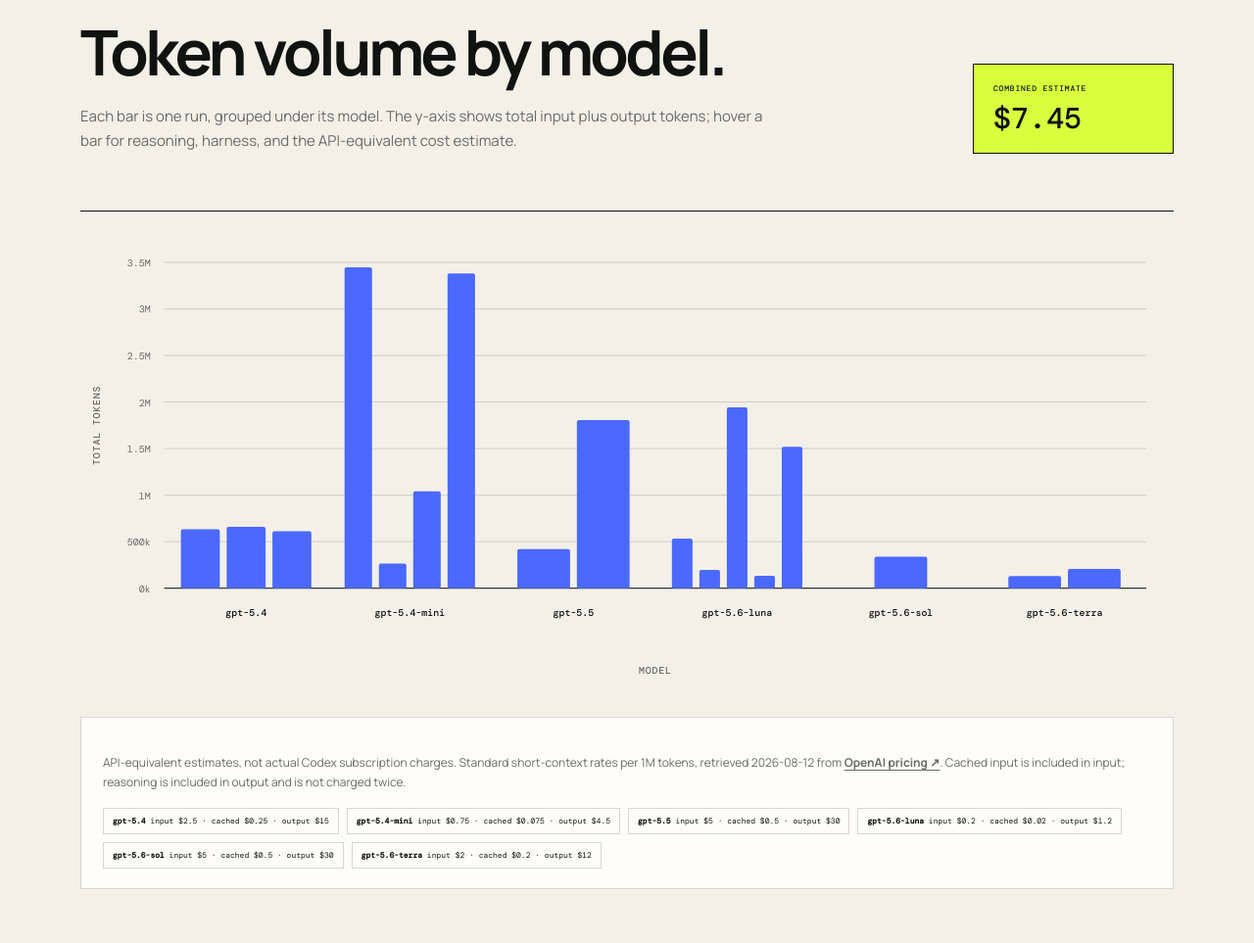
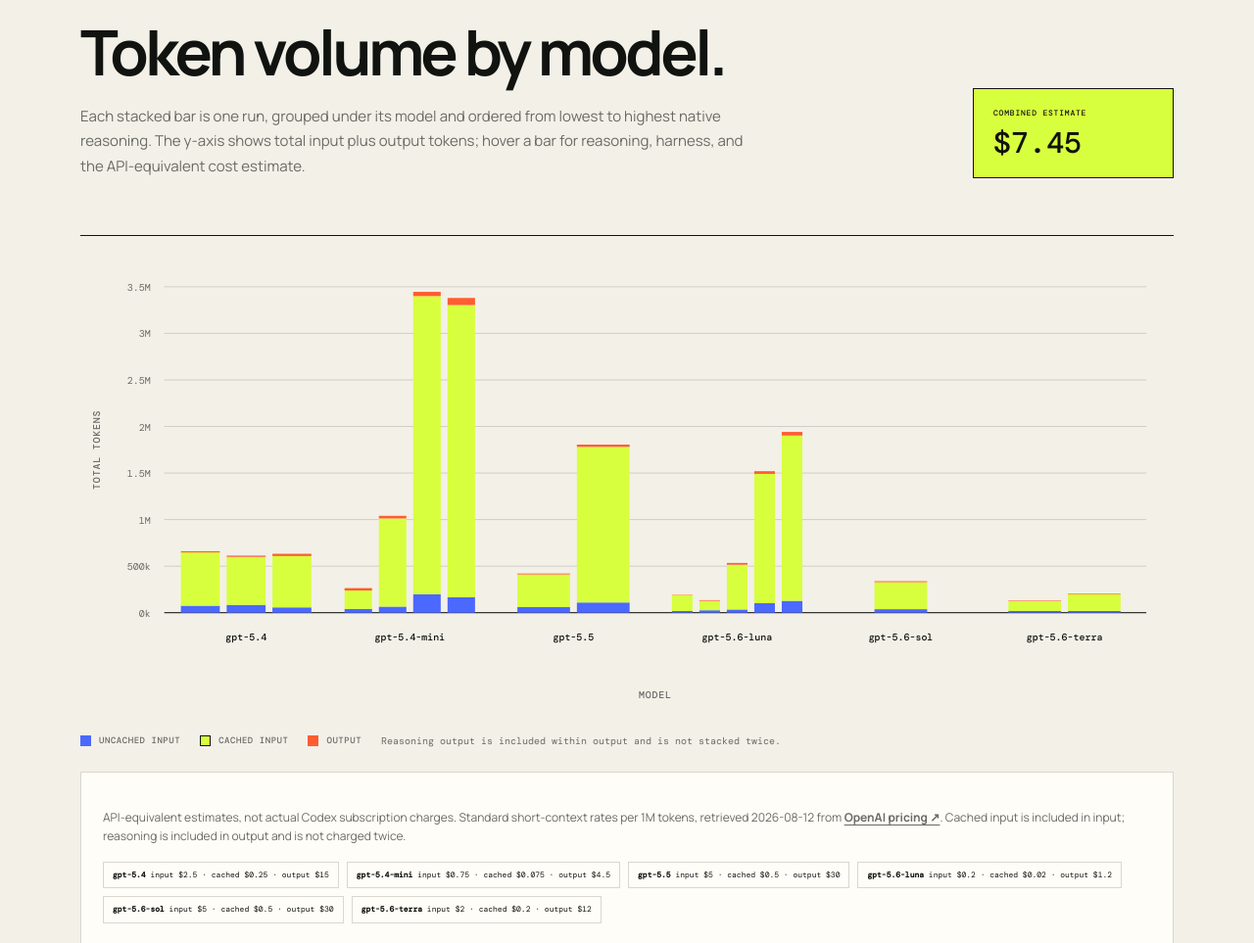
Before and after one commit to ryanbieber/benchmark-real-ai, a website: page index.html in a window 1280 px wide. Shown: the part 2662-3625 px from the top of the page at 98% size. Drawn offline with nearby package versions, Linux system fonts and the light colour scheme.

Commit message:
Color token bars and order reasoning levels

```diff
--- a/app.js
+++ b/app.js
@@ -117,7 +117,8 @@ function formatTokenAxis(value) {
 }
 
 function renderTokenChart() {
-  const runs = [...state.runs].sort((a, b) => a.model.name.localeCompare(b.model.name) || a.reasoning.native.localeCompare(b.reasoning.native) || a.id.localeCompare(b.id));
+  const reasoningOrder = { default: 0, low: 1, medium: 2, high: 3, xhigh: 4, max: 5 };
+  const runs = [...state.runs].sort((a, b) => a.model.name.localeCompare(b.model.name) || (reasoningOrder[a.reasoning.native] ?? 99) - (reasoningOrder[b.reasoning.native] ?? 99) || a.id.localeCompare(b.id));
   const groups = [...new Map(runs.map((run) => [run.model.name, runs.filter((candidate) => candidate.model.name === run.model.name)])).entries()];
   const combined = runs.reduce((sum, run) => sum + (estimateCost(run)?.total || 0), 0);
   $('#combined-cost').textContent = combined ? formatCost(combined) : 'Unavailable';
@@ -145,18 +146,27 @@ function renderTokenChart() {
     const groupBarsWidth = modelRuns.length * barWidth + (modelRuns.length - 1) * barGap;
     const startX = groupX + (groupWidth - groupBarsWidth) / 2;
     const groupBars = modelRuns.map((run, runIndex) => {
-      const value = run.usage.totalTokens;
       const barX = startX + runIndex * (barWidth + barGap);
-      const barY = y(value);
-      const barHeight = margin.top + chartHeight - barY;
+      const segments = [
+        { key: 'uncached-input', label: 'Uncached input', value: Math.max(0, run.usage.inputTokens - run.usage.cachedInputTokens) },
+        { key: 'cached-input', label: 'Cached input', value: run.usage.cachedInputTokens },
+        { key: 'output', label: 'Output', value: run.usage.outputTokens }
+      ];
+      let stackY = margin.top + chartHeight;
+      const segmentRects = segments.map((segment) => {
+        const segmentHeight = segment.value / yMax * chartHeight;
+        stackY -= segmentHeight;
+        return `<rect class="token-segment ${segment.key}" x="${barX}" y="${stackY}" width="${barWidth}" height="${segmentHeight}"/>`;
+      }).join('');
       const cost = estimateCost(run)?.total;
-      const label = `${run.model.name}, ${reasoningDescription(run)} reasoning, ${run.harness.name}: ${formatTokens(value)} total tokens${Number.isFinite(cost) ? `, ${formatCost(cost)} API estimate` : ''}`;
-      return `<a class="token-bar" href="${escapeHtml(run.artifacts.displayHtml)}" aria-label="${escapeHtml(label)}"><title>${escapeHtml(label)}</title><rect x="${barX}" y="${barY}" width="${barWidth}" height="${barHeight}" rx="2"/></a>`;
+      const breakdown = segments.map((segment) => `${segment.label} ${formatTokens(segment.value)}`).join(', ');
+      const label = `${run.model.name}, ${reasoningDescription(run)} reasoning, ${run.harness.name}: ${formatTokens(run.usage.totalTokens)} total tokens; ${breakdown}${Number.isFinite(cost) ? `; ${formatCost(cost)} API estimate` : ''}`;
+      return `<a class="token-bar" data-model="${escapeHtml(run.model.name)}" data-reasoning="${escapeHtml(run.reasoning.native)}" href="${escapeHtml(run.artifacts.displayHtml)}" aria-label="${escapeHtml(label)}"><title>${escapeHtml(label)}</title>${segmentRects}</a>`;
     }).join('');
     return `${groupBars}<text class="token-model-label" x="${groupX + groupWidth / 2}" y="${height - margin.bottom + 28}" text-anchor="middle">${escapeHtml(model)}</text>`;
   }).join('');
 
-  $('#cost-chart').innerHTML = `<svg class="token-chart" viewBox="0 0 ${width} ${height}" role="img" aria-labelledby="token-chart-title token-chart-desc"><title id="token-chart-title">Total tokens by model</title><desc id="token-chart-desc">A single grouped bar chart. Models are labeled along the bottom axis, total tokens are on the left axis, and each bar represents one reasoning and harness run.</desc><g class="token-grid">${grid}</g><line class="token-axis" x1="${margin.left}" y1="${margin.top + chartHeight}" x2="${width - margin.right}" y2="${margin.top + chartHeight}"/><g class="token-bars">${bars}</g><text class="token-axis-title" x="${margin.left + chartWidth / 2}" y="${height - 20}" text-anchor="middle">Model</text><text class="token-axis-title" transform="translate(20 ${margin.top + chartHeight / 2}) rotate(-90)" text-anchor="middle">Total tokens</text></svg>`;
+  $('#cost-chart').innerHTML = `<svg class="token-chart" viewBox="0 0 ${width} ${height}" role="img" aria-labelledby="token-chart-title token-chart-desc"><title id="token-chart-title">Total tokens by model</title><desc id="token-chart-desc">A single grouped stacked bar chart. Models are labeled along the bottom axis, total tokens are on the left axis, each bar represents one run, and bars within each model are ordered from lowest to highest native reasoning.</desc><g class="token-grid">${grid}</g><line class="token-axis" x1="${margin.left}" y1="${margin.top + chartHeight}" x2="${width - margin.right}" y2="${margin.top + chartHeight}"/><g class="token-bars">${bars}</g><text class="token-axis-title" x="${margin.left + chartWidth / 2}" y="${height - 20}" text-anchor="middle">Model</text><text class="token-axis-title" transform="translate(20 ${margin.top + chartHeight / 2}) rotate(-90)" text-anchor="middle">Total tokens</text></svg>`;
 
   const pricing = state.pricing;
   if (!pricing) {
--- a/index.html
+++ b/index.html
@@ -130,14 +130,20 @@
         <div class="cost-heading">
           <div>
             <h2 id="cost-title">Token volume by model.</h2>
-            <p>Each bar is one run, grouped under its model. The y-axis shows total input plus output tokens; hover a bar for reasoning, harness, and the API-equivalent cost estimate.</p>
+            <p>Each stacked bar is one run, grouped under its model and ordered from lowest to highest native reasoning. The y-axis shows total input plus output tokens; hover a bar for reasoning, harness, and the API-equivalent cost estimate.</p>
           </div>
           <div class="cost-total" aria-label="Combined estimated cost">
             <span>Combined estimate</span>
             <strong id="combined-cost">—</strong>
           </div>
         </div>
-        <div class="cost-chart" id="cost-chart" aria-label="Estimated cost by benchmark run"></div>
+        <div class="cost-chart" id="cost-chart" aria-label="Token volume by benchmark run"></div>
+        <div class="token-legend" id="token-legend" aria-label="Token type legend">
+          <span><i class="uncached-input"></i>Uncached input</span>
+          <span><i class="cached-input"></i>Cached input</span>
+          <span><i class="output"></i>Output</span>
+          <small>Reasoning output is included within output and is not stacked twice.</small>
+        </div>
         <div class="pricing-note" id="pricing-note"></div>
       </section>
     </main>
--- a/styles.css
+++ b/styles.css
@@ -163,9 +163,19 @@ a { color: inherit; }
 .token-axis { stroke: var(--ink); stroke-width: 1; }
 .token-axis-title { fill: var(--muted); font: 500 10px var(--mono); text-transform: uppercase; letter-spacing: .08em; }
 .token-bar { cursor: pointer; }
-.token-bar rect { fill: var(--blue); transition: fill .15s ease, opacity .15s ease; }
-.token-bar:hover rect, .token-bar:focus rect { fill: var(--orange); }
+.token-segment { transition: opacity .15s ease; }
+.token-segment.uncached-input { fill: var(--blue); }
+.token-segment.cached-input { fill: var(--acid); }
+.token-segment.output { fill: var(--orange); }
+.token-bar:hover .token-segment, .token-bar:focus .token-segment { opacity: .72; }
 .token-model-label { fill: var(--ink); font: 500 10px var(--mono); }
+.token-legend { display: flex; align-items: center; gap: 20px; flex-wrap: wrap; margin-top: 16px; color: var(--muted); }
+.token-legend span { display: inline-flex; align-items: center; gap: 8px; font: 500 9px/1 var(--mono); text-transform: uppercase; letter-spacing: .06em; }
+.token-legend i { width: 11px; height: 11px; display: inline-block; }
+.token-legend i.uncached-input { background: var(--blue); }
+.token-legend i.cached-input { background: var(--acid); border: 1px solid var(--ink); }
+.token-legend i.output { background: var(--orange); }
+.token-legend small { color: var(--muted); font: 400 10px/1.4 var(--mono); }
 .pricing-note { margin-top: 24px; padding: 20px 22px; border: 1px solid var(--line); background: var(--white); }
 .pricing-note p { margin: 16px 0; color: var(--muted); font-size: 12px; line-height: 1.65; }
 .pricing-note a { font-weight: 700; text-underline-offset: 3px; }
```
Also changed, not shown: tests/browser/showcase.spec.mjs (+6 -0 lines).
